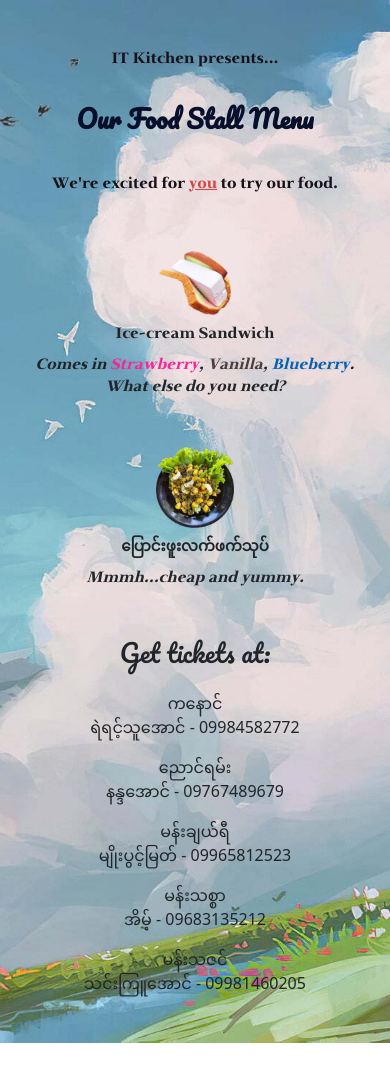
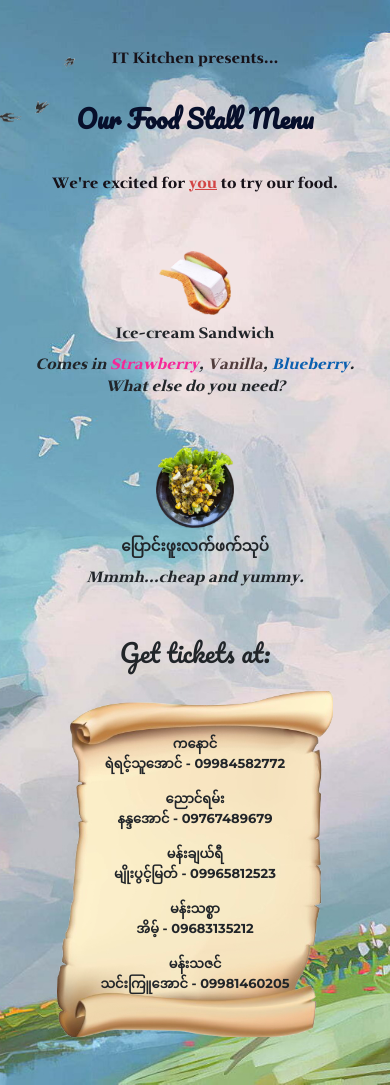
Before and after one commit to ceit-mtu/FoodStall, a plain HTML site: page index.html in a window 390 px wide. Before the commit the page ends 1043 px from the top, so only its background shows below. Drawn offline with nearby package versions, Linux system fonts and the light colour scheme; a web font is replaced by a local one.

Commit message:
Update style.css

```diff
--- a/style.css
+++ b/style.css
@@ -1,4 +1,4 @@
-@import url("https://fonts.googleapis.com/css2?family=Montserrat:ital,wght@0,100..900;1,100..900&family=Pacifico&display=swap");
+@import url("https://fonts.googleapis.com/css2?family=Montserrat:ital,wght@0,100..900;1,100..900&family=Pacifico&family=Padauk:wght@400;700&display=swap");
 
 @font-face {
   font-family: "Ghibli";
@@ -31,9 +31,9 @@ section#introduction {
 }
 .birds {
   position: absolute;
-  width: 53%;
+  width: 30%;
   left: 0;
-  z-index: 3;
+  z-index: -1;
 }
 .text1 {
   font-family: "Ghibli", sans-serif;
@@ -79,29 +79,32 @@ section#introduction {
 .blueberry {
   color: #0b60b0;
 }
-
+.order {
+  background-image: url("scroll.PNG");
+  background-size: cover;
+  background-repeat: no-repeat;
+  background-position: center;
+  padding: 5rem;
+}
 .text2 {
   color: #171219;
 }
+
 h2.order-text {
   font-family: "Pacifico", cursive;
   font-size: 45px;
+  text-align: center;
 }
-table,
-td,
-th {
-  padding: 0.7rem;
-}
+
 table.text2 {
-  background-color: #171219;
   border-spacing: 5px;
   text-align: left;
 }
-.text2 td {
-  font-family: "Montserrat", sans-serif;
-  font-weight: 400;
+.order .place,
+.order .number{
+  font-family: "Montserrat","Padauk", sans-serif;
+  font-weight: 700;
   font-size: 28px;
-  color: #eeedeb;
 }
 
 @media only screen and (max-width: 1024px) {
@@ -117,11 +120,18 @@ table.text2 {
   .description {
     font-size: 20px;
   }
-  .text2 td {
+  .order .place,
+  .order .number {
     font-size: 23px;
   }
   h2.order-text {
     font-size: 40px;
+  }
+  .order {
+    padding: 4.7rem;
+  }
+  .birds {
+    width: 40%;
   }
 }
 
@@ -138,11 +148,18 @@ table.text2 {
   .description {
     font-size: 20px;
   }
-  .text2 td {
+  .order .place,
+  .order .number{
     font-size: 18px;
   }
   h2.order-text {
     font-size: 35px;
+  }
+  .order {
+    padding: 3.7rem;
+  }
+  .birds {
+    width: 50%;
   }
 }
 
@@ -159,10 +176,14 @@ table.text2 {
   .description {
     font-size: 15px;
   }
-  .text2 td {
+  .order .place,
+  .order .number {
     font-size: 13px;
   }
   h2.order-text {
     font-size: 25px;
   }
+  .order {
+    padding: 2.7rem;
+  }
 }
```
